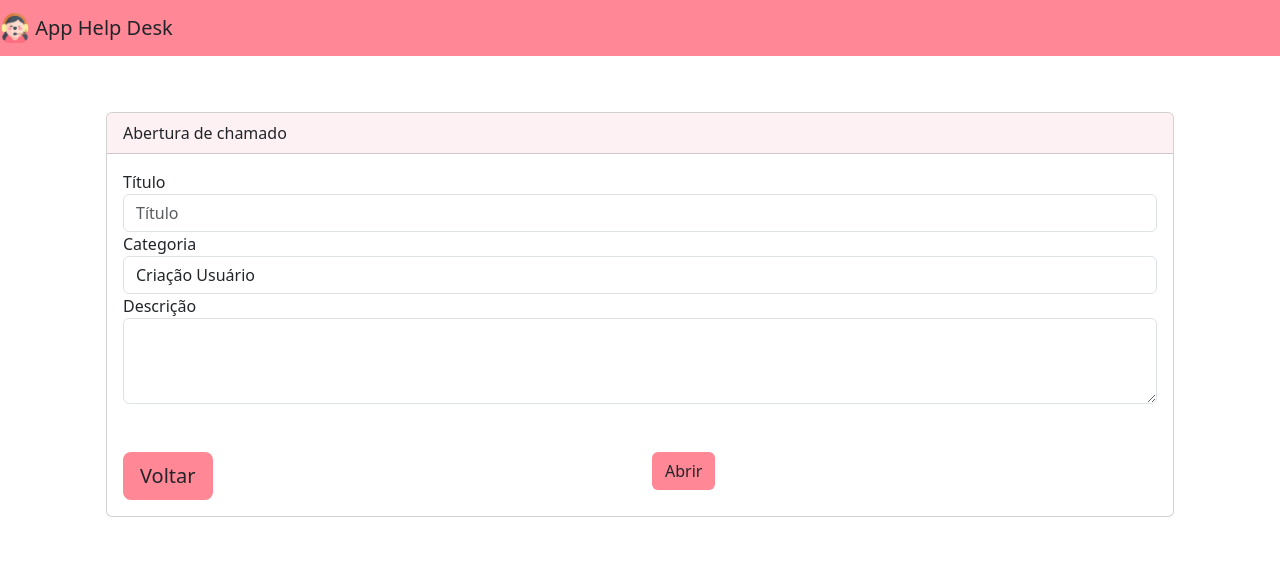
After one commit to SisouDev/help-desk, a PHP site: page /abrir_chamado.php in a window 1280 px wide. The commit adds this page. Shown: the top 564 px of the page. Run offline with PHP 8.4, Linux system fonts and the light colour scheme.

Commit message:
new commit

```diff
--- /dev/null
+++ b/src/abrir_chamado.php
@@ -0,0 +1,76 @@
+<!DOCTYPE html>
+<html lang="pt-br">
+
+<head>
+    <meta charset="UTF-8">
+    <meta http-equiv="X-UA-Compatible" content="IE=edge">
+    <meta name="viewport" content="width=device-width, initial-scale=1.0">
+    <title>Abrir chamado</title>
+    <link rel="stylesheet" href="./css/style.css">
+    <link rel=" stylesheet" href="./css/bootstrap.css">
+</head>
+
+<body>
+    <main>
+        <nav class="navbar nav-style">
+            <a class="navbar-brand" href="#">
+                <img src="./css/images/logo.png" width="30" height="30" class="d-inline-block align-top" alt="">
+                App Help Desk
+            </a>
+        </nav>
+        <section class="container-md p-4 mt-2">
+            <section class="row">
+
+                <section class="card-abrir-chamado p-4">
+                    <section class="card">
+                        <section class="card-header header-c">
+                            Abertura de chamado
+                        </section>
+                        <section class="card-body">
+                            <section class="row">
+                                <section class="col">
+
+                                    <form>
+                                        <section class="form-group">
+                                            <label>Título</label>
+                                            <input type="text" class="form-control" placeholder="Título">
+                                        </section>
+
+                                        <section class="form-group">
+                                            <label>Categoria</label>
+                                            <select class="form-control">
+                                                <option>Criação Usuário</option>
+                                                <option>Impressora</option>
+                                                <option>Hardware</option>
+                                                <option>Software</option>
+                                                <option>Rede</option>
+                                            </select>
+                                        </section>
+
+                                        <section class="form-group">
+                                            <label>Descrição</label>
+                                            <textarea class="form-control" rows="3"></textarea>
+                                        </section>
+
+                                        <section class="row mt-5">
+                                            <section class="col-6">
+                                                <button class="btn btn-lg btn-login btn-block"
+                                                    type="submit">Voltar</button>
+                                            </section>
+
+                                            <section class="col-6">
+                                                <button class="btn btn-login btn-block" type="submit">Abrir</button>
+                                            </section>
+                                        </section>
+                                    </form>
+
+                                </section>
+                            </section>
+                        </section>
+                    </section>
+                </section>
+            </section>
+    </main>
+</body>
+
+</html>
--- a/src/index.php
+++ b/src/index.php
@@ -1,3 +1,7 @@
+<?php
+    session_start();
+    echo $_SESSION['x'];
+?>
 <!DOCTYPE html>
 <html lang="pt-BR">
 
```
Also changed, not shown: src/consultar_chamado.php (added, +63 -0 lines), src/home.php (added, +68 -0 lines), src/valida_login.php (+5 -7 lines).
